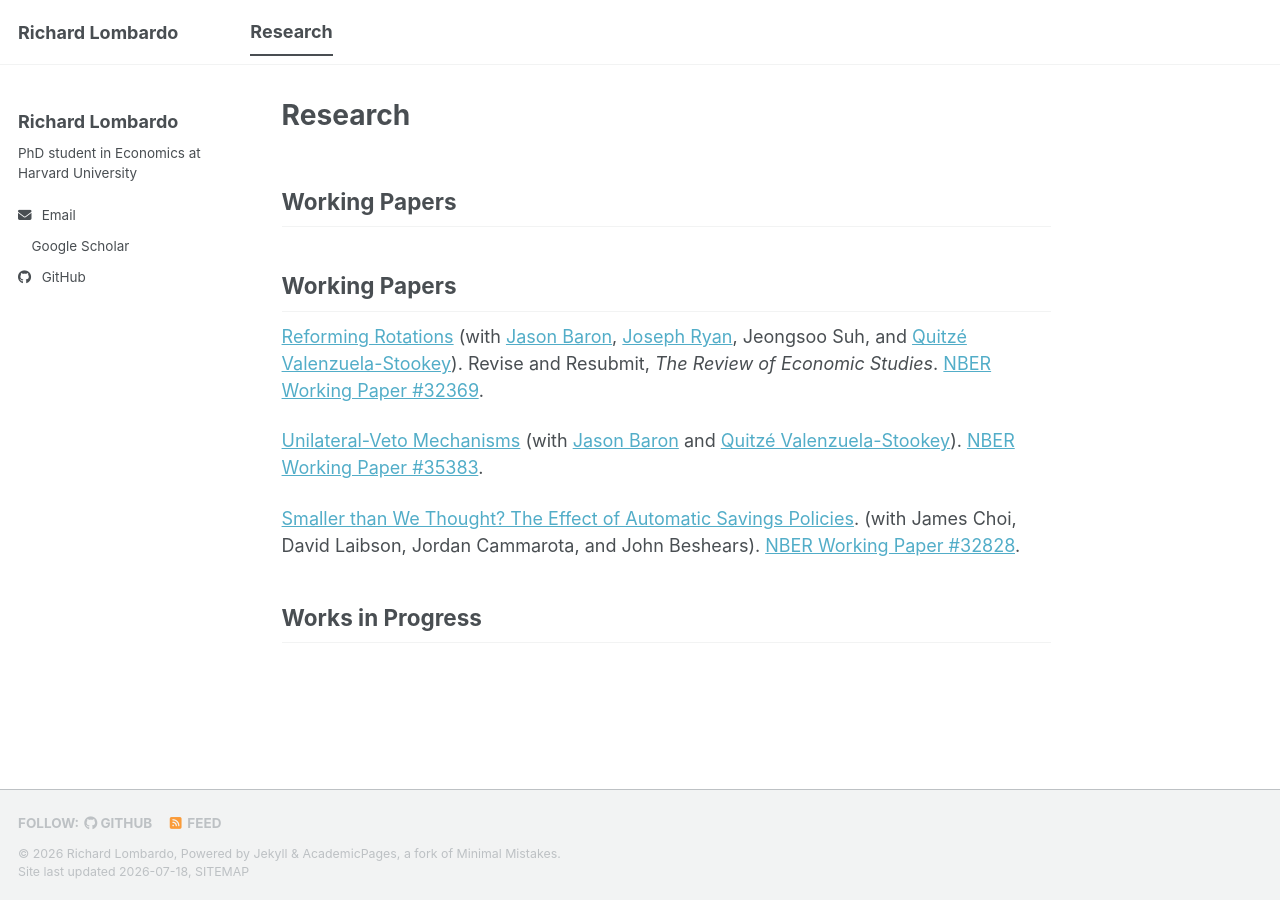
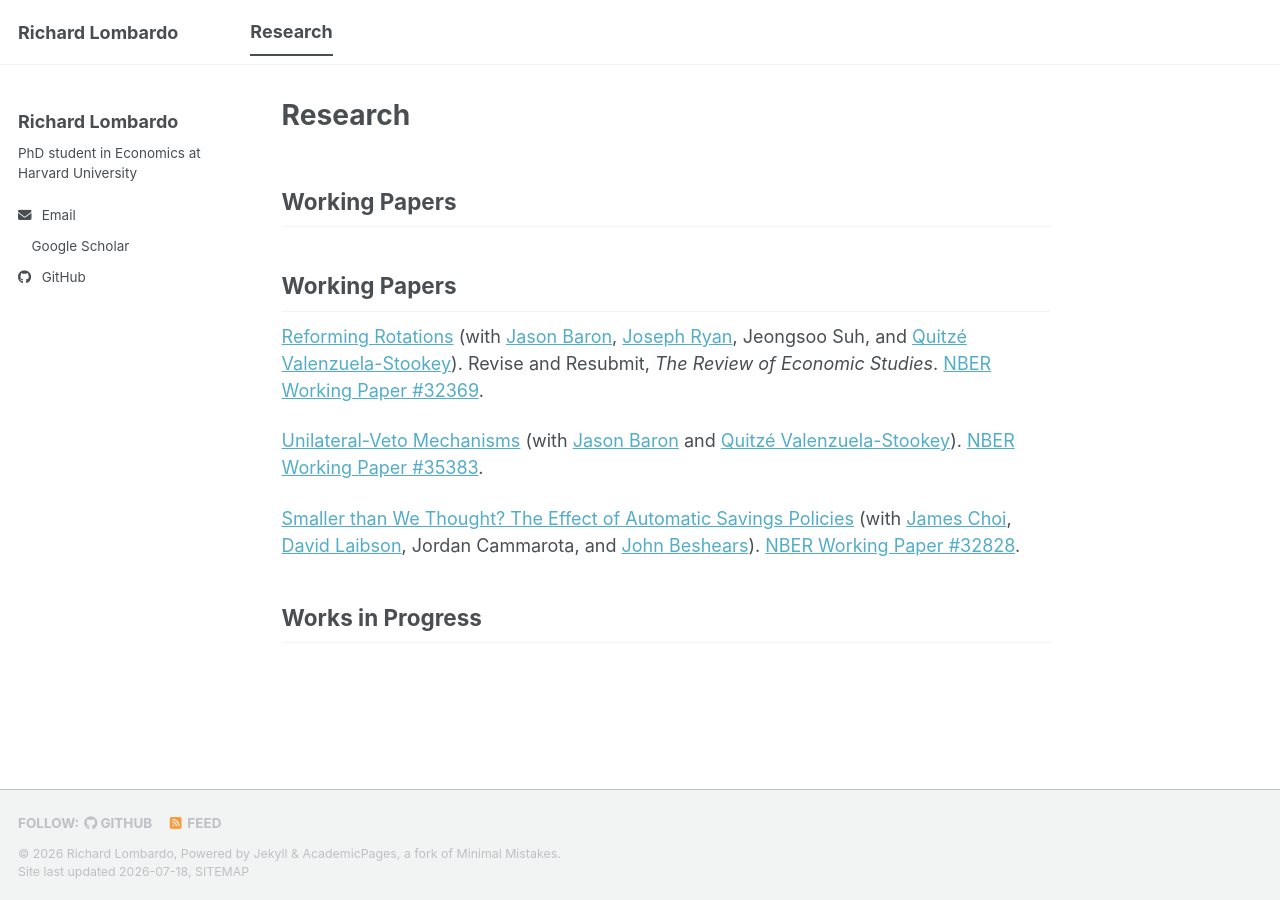
Before and after one commit to richardlombardo/richardlombardo.github.io, a Jekyll site: the page built from _pages/research.md, in a window 1280 px wide. Built offline with Jekyll 4.4.1, drawn with Linux system fonts in a browser that asks for light colours; a style sheet for code colours, icons or effects is not loaded; part of the change alters nothing that is shown.

```diff
--- a/_pages/research.md
+++ b/_pages/research.md
@@ -33,9 +33,15 @@ target="_blank" rel="noopener noreferrer">Quitzé Valenzuela-Stookey</a>).
 target="_blank" rel="noopener noreferrer">NBER Working Paper #35383</a>.
 
 <a href="https://spinup-000d1a-wp-offload-media.s3.amazonaws.com/faculty/wp-content/uploads/sites/27/2024/07/Automatic-policies-2024.07.21.pdf"
-   target="_blank" rel="noopener noreferrer">Smaller than We Thought? The Effect of Automatic Savings Policies</a>.
-(with James Choi, David Laibson, Jordan Cammarota, and John Beshears).
+   target="_blank" rel="noopener noreferrer">Smaller than We Thought? The Effect of Automatic Savings Policies</a>
+(with <a href="https://faculty.som.yale.edu/jameschoi/"
+target="_blank" rel="noopener noreferrer">James Choi</a>,
+<a href="https://laibson.scholars.harvard.edu/"
+target="_blank" rel="noopener noreferrer">David Laibson</a>,
+Jordan Cammarota, and
+<a href="https://www.hbs.edu/faculty/Pages/profile.aspx?facId=8943"
+target="_blank" rel="noopener noreferrer">John Beshears</a>).
 <a href="https://www.nber.org/papers/w32828"
-   target="_blank" rel="noopener noreferrer">NBER Working Paper #32828</a>.
+target="_blank" rel="noopener noreferrer">NBER Working Paper #32828</a>.
 
 ## Works in Progress
```
